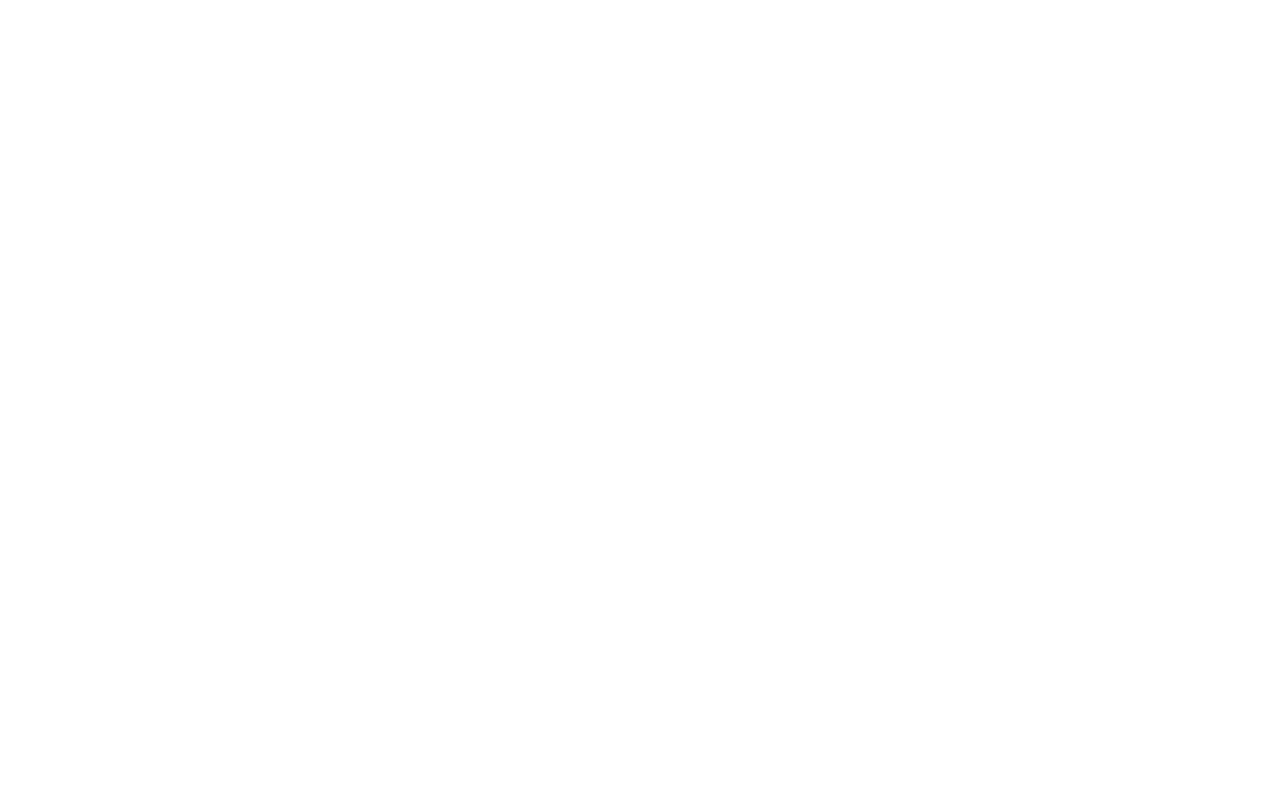
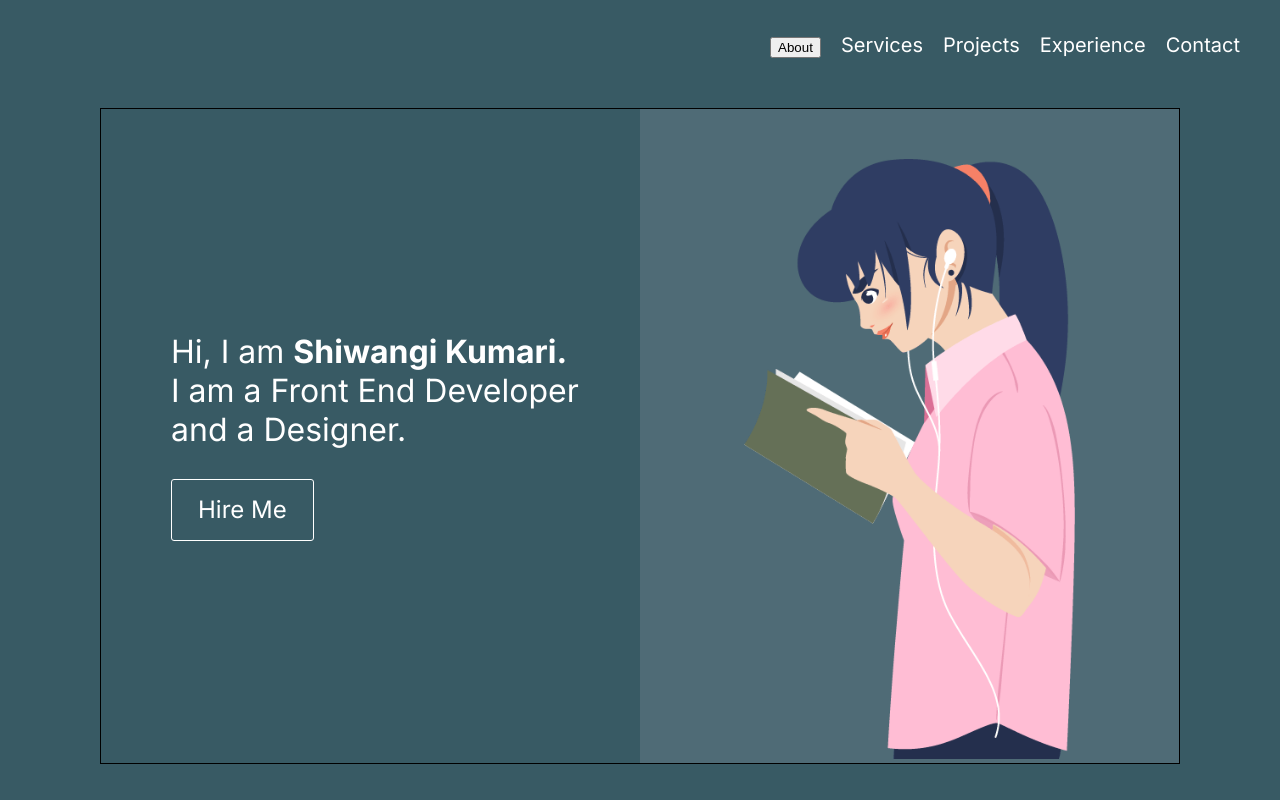
Before and after one commit to the-macson/my-portfolio, a React (Create React App) app: page / in a window 1280 px wide. Before the commit this address had no page. Shown: the top 800 px of the page. Built offline with nearby package versions, Linux system fonts and the light colour scheme.

Commit message:
updating navbar.js

```diff
--- a/src/App.js
+++ b/src/App.js
@@ -11,7 +11,7 @@ function App() {
         {/* <Navbar /> */}
         {/* <Home/> */}
         <Routes>
-          <Route path='/my-portfolio' element={<Home />} />
+          <Route path='/' element={<Home />} />
         </Routes>
         {/* <Footer /> */}
       </Router>
--- a/src/components/Navbar.js
+++ b/src/components/Navbar.js
@@ -12,6 +12,12 @@ function Navbar() {
     }, [location]);
 
     const [expandNavbar, setExpandNavbar] = useState(false);
+
+    const jumpToReleventDiv = (id) => {
+        const releventDiv = document.getElementById(id);
+        // behavior: "smooth" parameter for smooth movement
+        releventDiv.scrollIntoView({behavior: "smooth"});
+      }
     return (
         <div className='nav-bar' id={expandNavbar ? "open": "closed"} >
             <div className='toggle-btn'>
@@ -25,11 +31,13 @@ function Navbar() {
             </div>
             <div className='nav-items-container'>
                 <div className='nav-items'>
-                    <a href='/#about'>
+                    <button onClick={() => {
+                        jumpToReleventDiv("about")
+                    }}>
                     {/* <Link to="/About"> */}
                         About
                     {/* </Link> */}
-                    </a>
+                    </button>
                 </div>
                 <div className='nav-items'>
                 <a href='/#service'>
```
